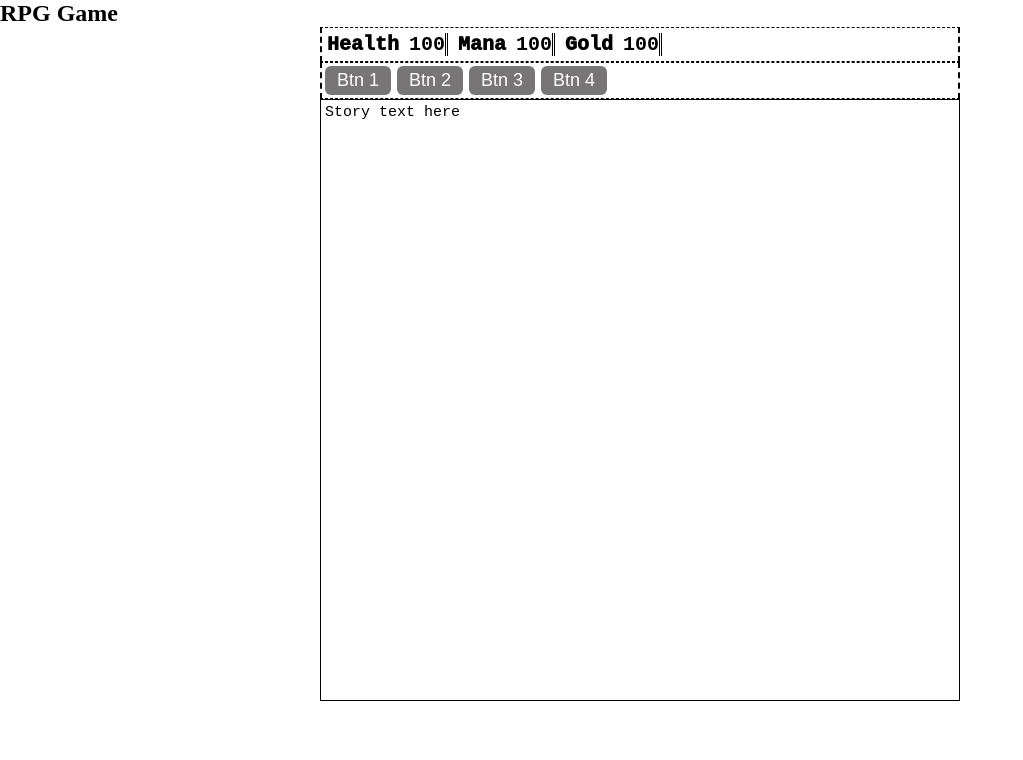
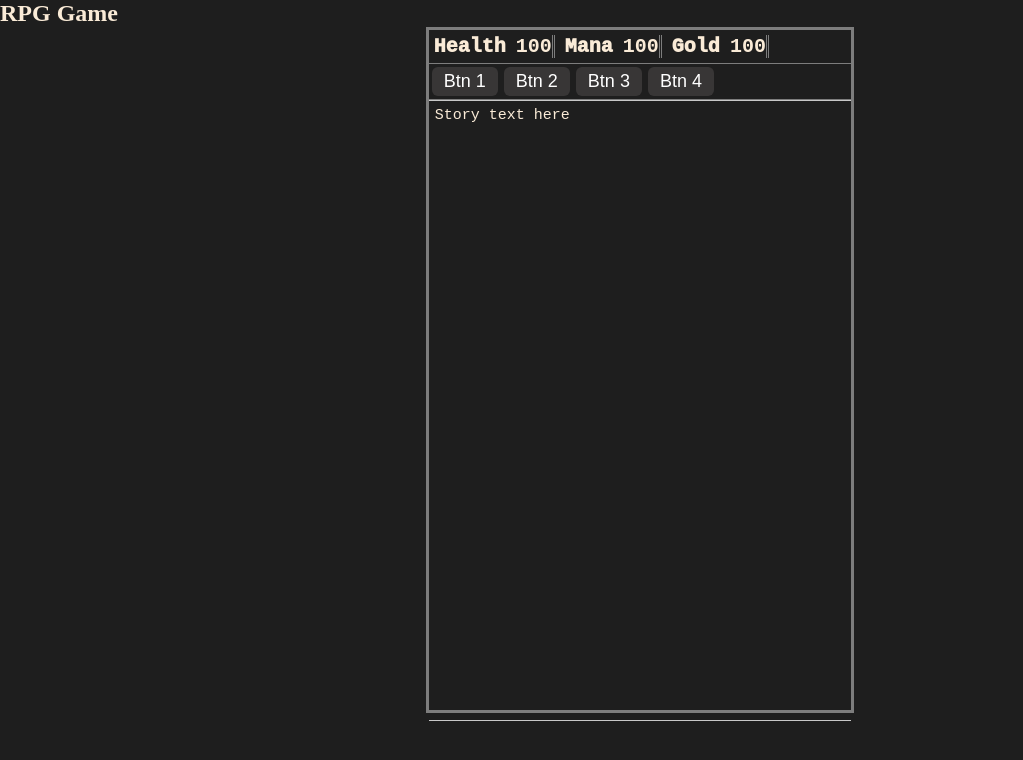
Before and after one commit to Salami101/Kemt, a plain HTML site: page index.html in a window 1280 px wide. Shown: the whole page, without its empty margins (0-1023 px from the left). Drawn offline with Linux system fonts and the light colour scheme.

Commit message:
Fixed and changed things in the body

```diff
--- a/css/index.css
+++ b/css/index.css
@@ -1,4 +1,8 @@
-html,body {
+body {
+    background-color: rgb(30, 30, 30);
+    color: antiquewhite;
+    display: flex;
+    flex-direction: column;
     height: 100%;
 }
 * {
@@ -7,17 +11,15 @@ html,body {
     border: 0px;
 }
 #bodyContainer {
-    margin:auto;
-    border:2px;
-    width:50%;
-    height: 100%;
-
+    height: 100vh;
 }
-#statsBox {
+#statsBox, #btnGrpPlayer {
     display: flex;
     flex-flow: row wrap;
-    border-style: dashed;
-    border-width: 1px 2px;
+    border-style: solid;
+    border-width: 0px;
+    border-bottom-width: 1px;
+    border-color: rgb(125, 125, 125);
 }
 p.statTxt {
     font-family: 'Courier New', Courier, monospace;
@@ -31,13 +33,7 @@ p.statInt {
     font-weight: bold;
     font-size: 20px;
     margin: 5px;
-    border-right: 3px double black;
-}
-#btnGrpPlayer {
-    display: flex;
-    flex-flow: row wrap;
-    border-style: dashed;
-    border-width: 1px 2px;
+    border-right: 3px double rgb(125, 125, 125);
 }
 .button {
     background-color: #434141b8;
@@ -57,14 +53,24 @@ p.statInt {
     color: antiquewhite;
     transition-duration: 0.2s;
 }
-div.txtContainer {
-    border: 1px solid black;
-    height: 75%;
+#bodyTxtContainer {
+    margin: auto;
+    border: 3px solid rgb(125, 125, 125);;
+    width: 33%;
+    height: 85%;
+    background-color: inherit;
+
+}
+#txtContainer {
+    border-style: solid;
+    border-width: 1px 0px;
+    border-color: rgb(200, 200, 200);
+    height: 91%;
 }
 #txtStory {
     font-size: 15px;
     font-family: 'Courier New', Courier, monospace;
-    margin: 4px;
+    margin: 6px;
     font-weight: 200;
 
 }
--- a/index.html
+++ b/index.html
@@ -23,6 +23,7 @@
     -->
     <h2>RPG Game</h2>
     <div id="bodyContainer">
+        <div id="bodyTxtContainer">
             <div id="statsBox"><!-- Not Final / Placeholder-->
                 <p class="statTxt">Health <p class="statInt"> 100</p></p>
                 <p class="statTxt">Mana <p class="statInt"> 100</p></p>
@@ -34,10 +35,11 @@
                 <button class="button">Btn 3</button>
                 <button class="button">Btn 4</button>
             </div>
-        <div class="txtContainer">
+            <div id="txtContainer">
                 <p id="txtStory">Story text here</p>
                 <!-- &emsp; for whitespace-->
             </div>
         </div>
+    </div>
 </body>
 </html>
```
Lines whose indentation alone changed are shown as unchanged.
